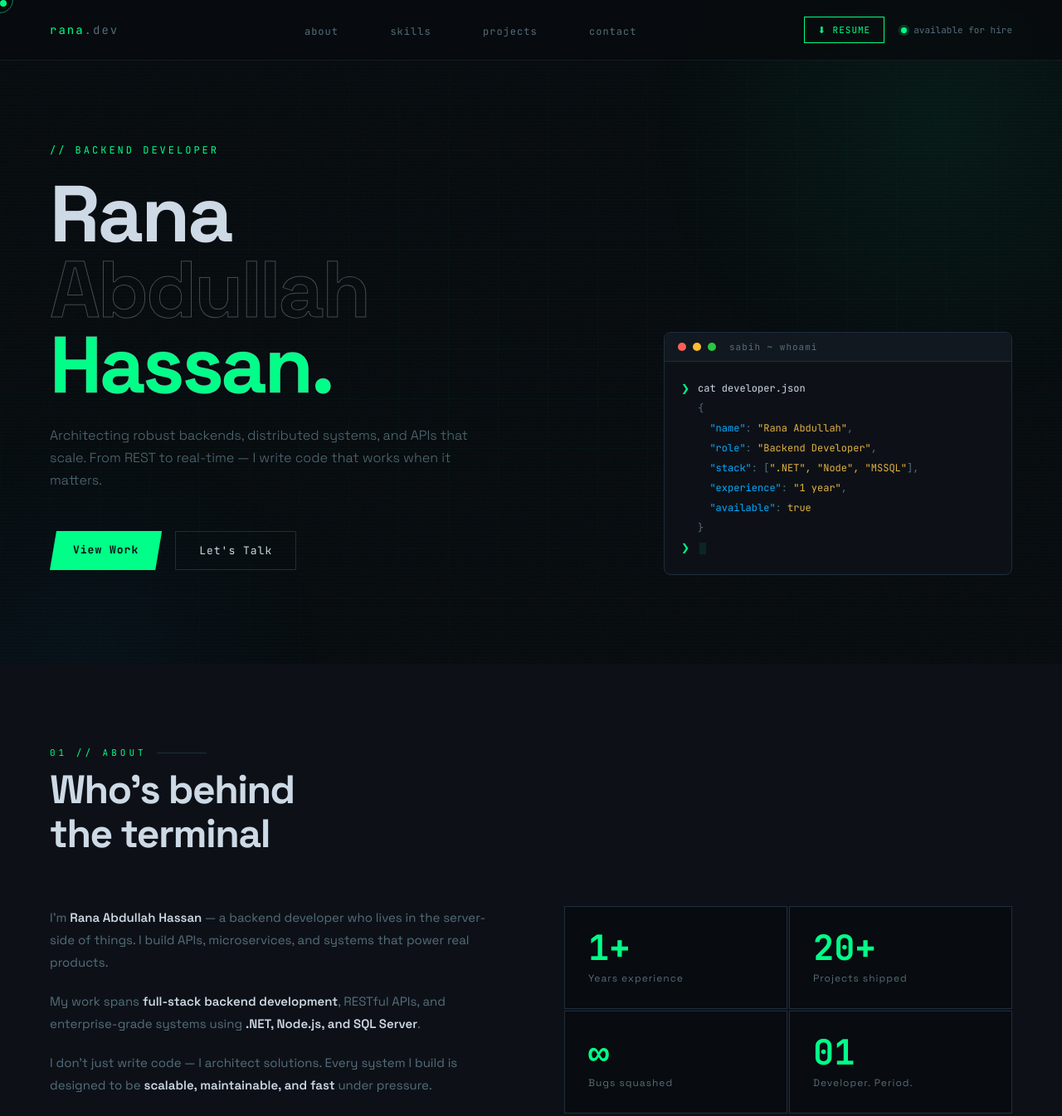
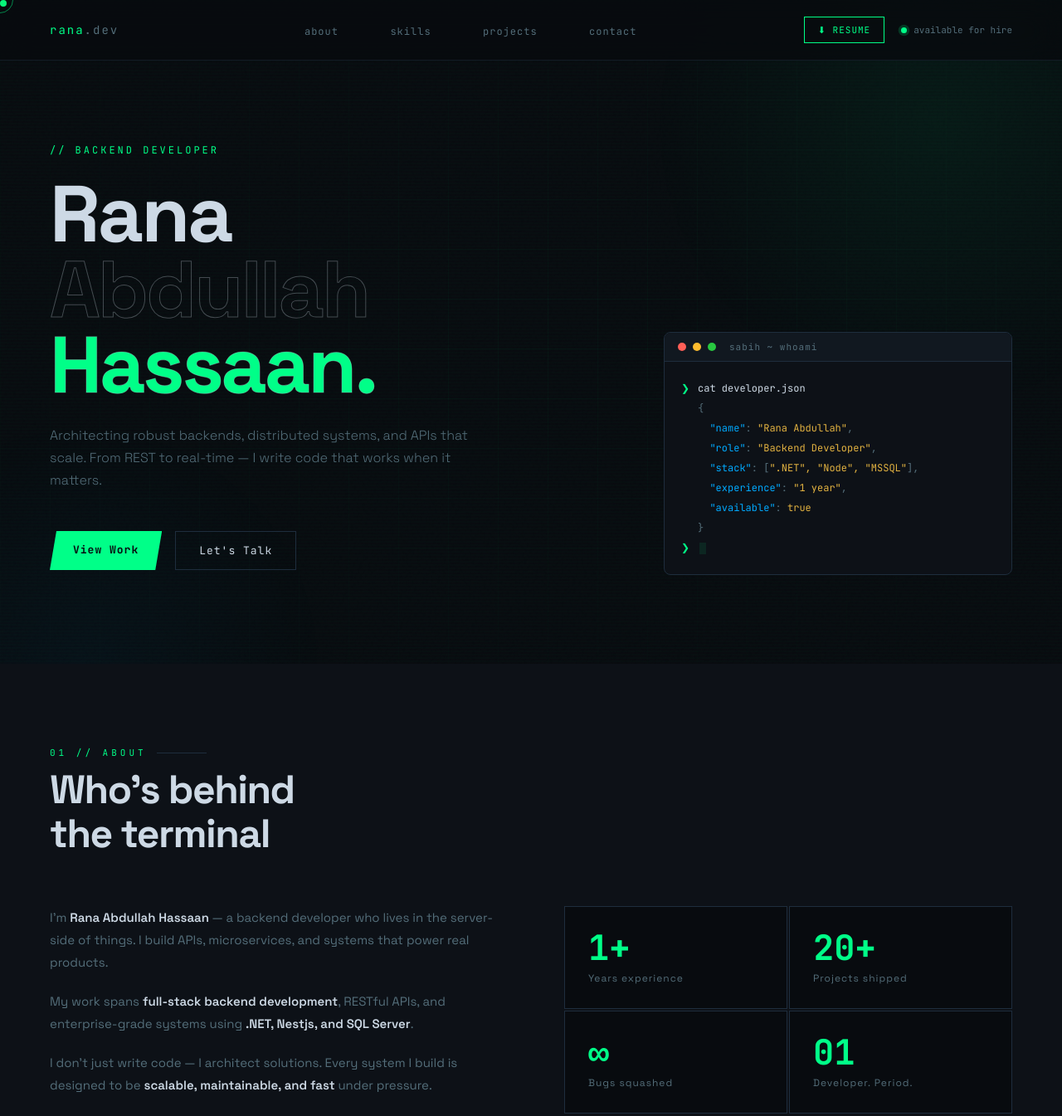
Before and after one commit to ranabdullah01/portfolio, a plain HTML site: page index.html in a window 1280 px wide. Shown: the top 1345 px of the page at 83% size. Drawn offline with Linux system fonts and the light colour scheme.

Commit message:
Correct name and update technology stack in index.html
Updated name from 'Hassan' to 'Hassaan' and modified tech stack to include 'Nestjs'.

```diff
--- a/index.html
+++ b/index.html
@@ -753,7 +753,7 @@
     <div class="hero-tag">// BACKEND DEVELOPER</div>
     <h1 class="hero-name">
       Rana<br>
-      <span class="line2">Abdullah<br><span class="accent-word">Hassan.</span></span>
+      <span class="line2">Abdullah<br><span class="accent-word">Hassaan.</span></span>
     </h1>
     <p class="hero-desc">
       Architecting robust backends, distributed systems, and APIs that scale.
@@ -794,8 +794,8 @@
   </div>
   <div class="about-grid reveal">
     <div class="about-text">
-      <p>I'm <strong>Rana Abdullah Hassan</strong> — a backend developer who lives in the server-side of things. I build APIs, microservices, and systems that power real products.</p>
-      <p>My work spans <strong>full-stack backend development</strong>, RESTful APIs, and enterprise-grade systems using <strong>.NET, Node.js, and SQL Server</strong>.</p>
+      <p>I'm <strong>Rana Abdullah Hassaan</strong> — a backend developer who lives in the server-side of things. I build APIs, microservices, and systems that power real products.</p>
+      <p>My work spans <strong>full-stack backend development</strong>, RESTful APIs, and enterprise-grade systems using <strong>.NET, Nestjs, and SQL Server</strong>.</p>
       <p>I don't just write code — I architect solutions. Every system I build is designed to be <strong>scalable, maintainable, and fast</strong> under pressure.</p>
     </div>
     <div class="about-stats">
@@ -896,7 +896,7 @@
       <h3 class="project-title">RouteIQ</h3>
       <p class="project-desc">An intelligent route optimization system for logistics and delivery operations. Backend-heavy with smart pathfinding algorithms and real-time data processing.</p>
       <div class="project-tags">
-        <span class="project-tag">NODE.JS</span>
+        <span class="project-tag">NESTJS</span>
         <span class="project-tag">MSSQL</span>
         <span class="project-tag">REST API</span>
         <span class="project-tag">ALGORITHMS</span>
```
